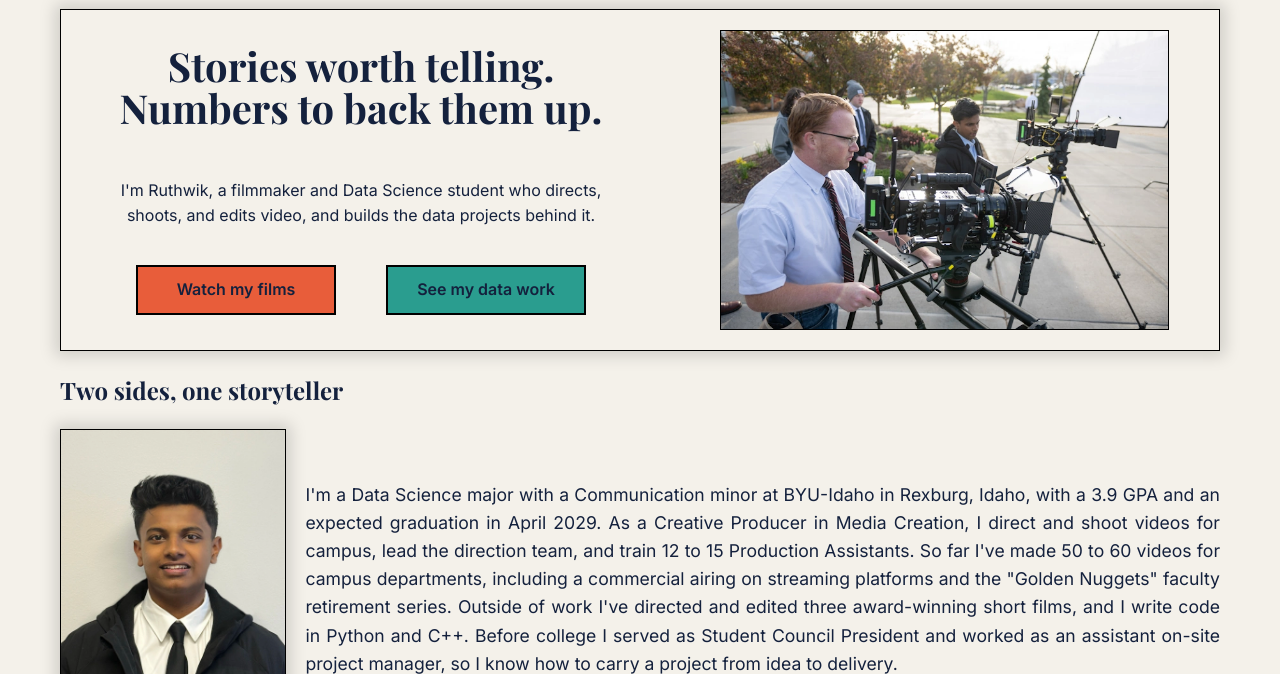
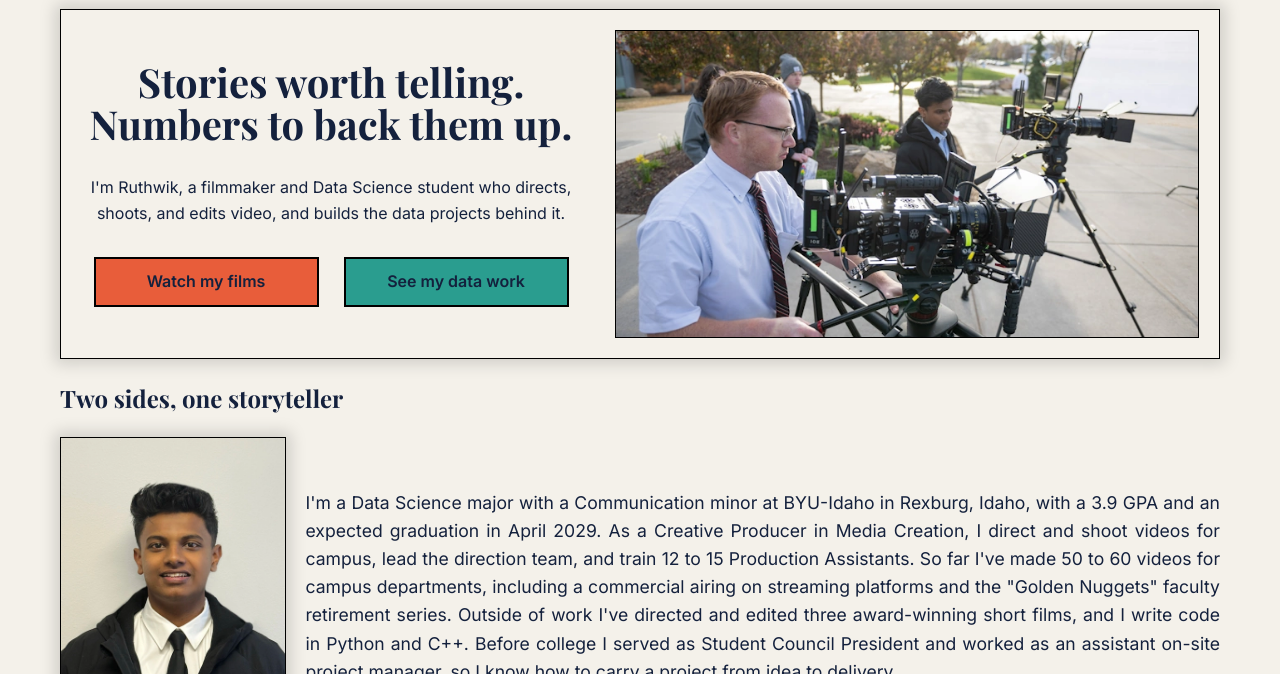
Before and after one commit to WesleyCarlson3712/wdd130-veerapathiran, a plain HTML site: page index.html in a window 1280 px wide. Shown: the part 126-800 px from the top of the page. Drawn offline with nearby package versions, Linux system fonts and the light colour scheme.

Commit message:
completed desktop shape home page

```diff
--- a/styles/styles.css
+++ b/styles/styles.css
@@ -78,27 +78,33 @@ nav a:hover {
     display: flex;
     flex-direction: row;
     border: 1px solid black;
-    padding: 20px 50px;
+    padding: 20px 20px;
     justify-content: space-between;
     box-shadow: 0px 0px 15px 5px rgba(0, 0, 0, 0.15);
+    gap: 3%;
+    height: 350px;
 }
 .home-intro img {
-    width: auto;
-    height: 300px;
+    width: 100%;
+    height: auto;
     border: 1px solid black;
+    object-fit: cover;
+    min-width: 0;
 }
+
 .home-intro-text {
     display: flex;
     flex-direction: column;
-    justify-content: center;
+    justify-content: space-evenly;
     width: 500px;
     padding: 0px;
     text-align:center;
+    min-width: 500px;
 }
-.home-intro-text h1{
+
+.home-intro-text h1 {
     line-height: 2.6rem;
-}
-.home-intro-text h1 {
+    margin:0;
     font-size: 2.5rem;
     margin-top: 0;
     text-align:center;
@@ -109,20 +115,23 @@ nav a:hover {
     color: #14213D;
     text-decoration: none;
     padding: 10px 20px;
-    width: 200px;
+    width: 45%;
     font-weight: 600;
     margin: auto auto;
     text-align:center;
     border: 2px solid black;
 }
+.home-intro-text p{
+    margin: 0;
+}
 
 .home-intro-text a:nth-child(2) {
     background-color: #2A9D8F;
 }
+
 .home-intro-buttons {
     display: flex;
     justify-content: space-between;
-    margin-top: 20px;
 }
 
 .bio-container {
```
